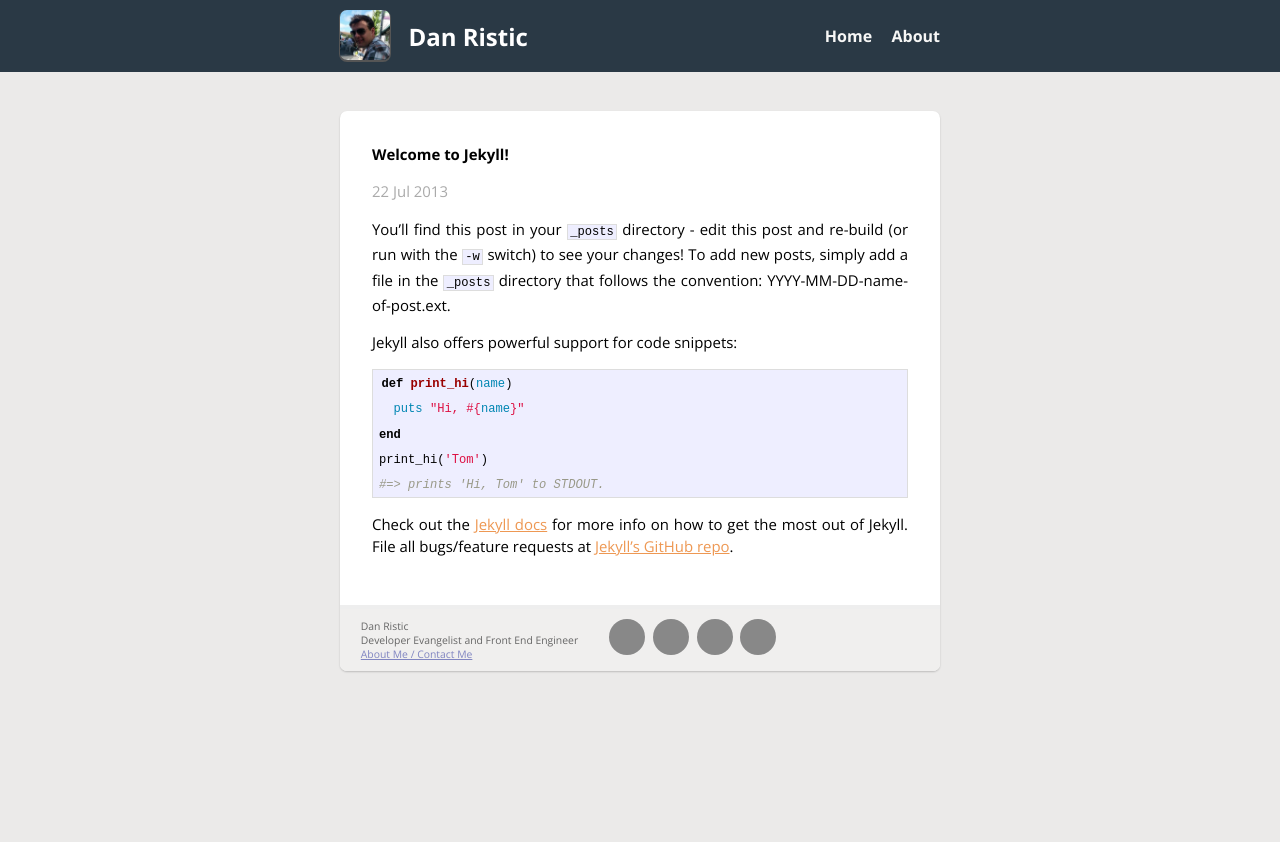
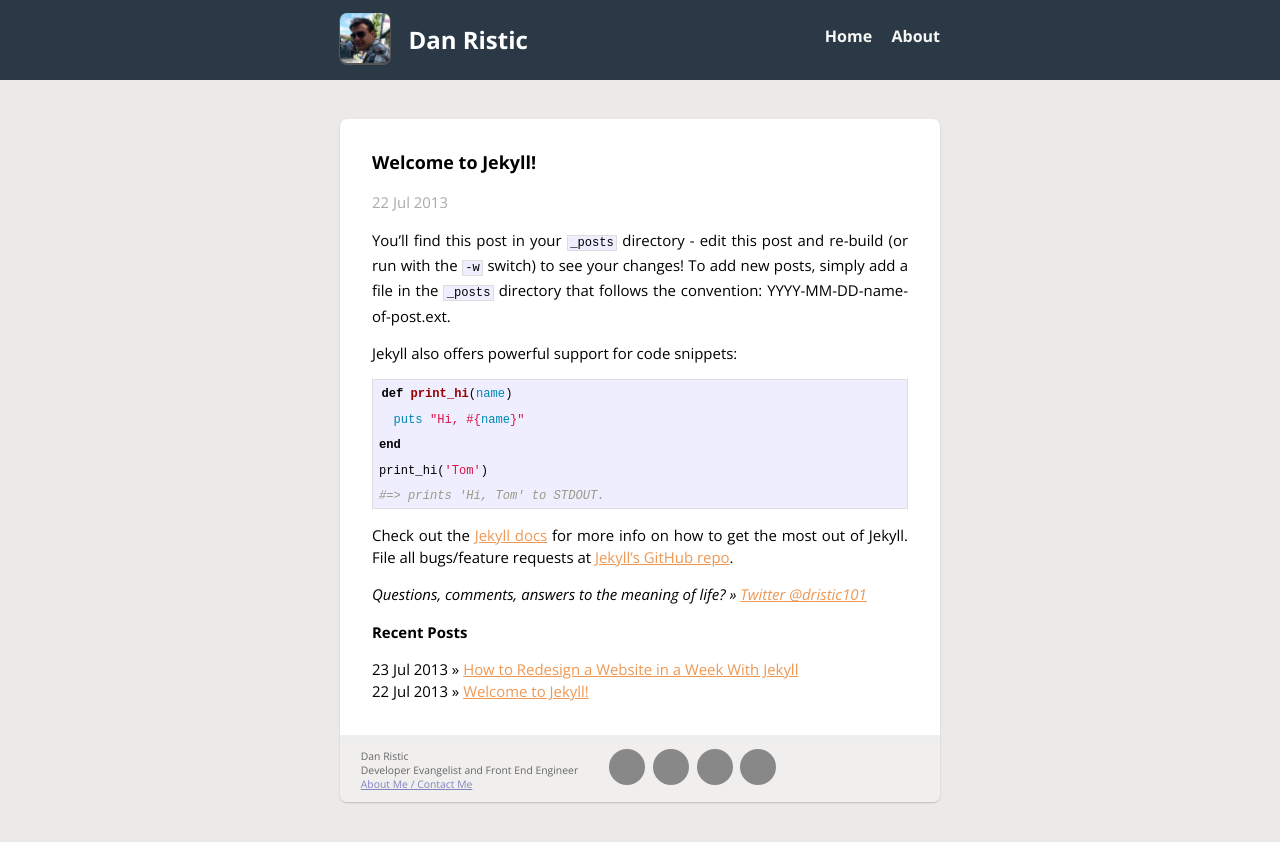
Before and after one commit to dristic/website, a Jekyll site: the page built from _posts/2013-07-22-welcome-to-jekyll.markdown, in a window 1280 px wide. Shown: the top 842 px of the page. Built offline with Jekyll 4.4.1, drawn with Linux system fonts in a browser that asks for light colours; nearby versions of some CDN libraries; a style sheet for code colours, icons or effects is not loaded.

Commit message:
Update post.

```diff
--- a/_layouts/post.html
+++ b/_layouts/post.html
@@ -1,9 +1,22 @@
 ---
 layout: default
 ---
-<h2>{{ page.title }}</h2>
+<h1 class="title">{{ page.title }}</h1>
 <p class="meta">{{ page.date | date_to_string }}</p>
 
 <div class="post">
 {{ content }}
 </div>
+
+<p class="post-tweet">
+  Questions, comments, answers to the meaning of life?</i> &raquo; <a href="http://twitter.com/dristic101/" target="_blank"><i class="icon-twitter"><span>Twitter @dristic101</span></a>
+</p>
+
+<h1>Recent Posts</h1>
+<ul>
+  {% for post in site.posts %}
+    <li>
+      <span>{{ post.date | date_to_string }}</span> &raquo; <a href="{{ site.baseurl }}{{ post.url }}">{{ post.title }}</a></span>
+    </li>
+  {% endfor %}
+</ul>
--- /dev/null
+++ b/_posts/2013-07-23-how-to-redesign-a-website.markdown
@@ -0,0 +1,38 @@
+---
+layout: post
+title:  "How to Redesign a Website in a Week With Jekyll"
+date:   2013-07-23 08:44:06
+categories: update
+---
+
+"I have finally found some free time in my busy day to build a brand new website", said every developer ever. Well I am glad I got my required first sentence for this blog out of the way. Now onto bigger and better things!
+
+I wanted to start this blog and personal website off right. One of the first things I did was come up with a list of reasons on why I should start building a brand new site:
+
+1. My old website was written when HTML 4 was cool. As a front engineer I felt an obligation to update.
+2. It also had outdated content and I could not find the source code (because it was written before I had a GitHub account).
+3. I wanted to start writing for both personal and work related reasons and needed to add a blog component.
+4. The website was in PHP which I have not used in a while.
+
+From what I have found many people, especially engineers, redesign a website for these issues. The biggest reason is because the code is unmanageable and engineers are perfectionists when it comes to things they build. I find most of these people start a project and never finish. I decided that this was not acceptable and not only forced myself to redesign my website but also to do it in one week.
+
+<img src="{{ site.baseurl }}/assets/jekyll-logo.png" width="50%" height="50%" style="float: right" />
+
+So I set on my task to redesign this website into something much more manageable. My first iteration landed in nodejs. As hard as I tried I could not find something that was not in the prototype stage and decided to ditch that solution. From there I wound up in Wordpress. Finding and customizing a Wordpress template was a nightmare so I opted for something easier. Finally I landed on using [jekyll](http://jekyllrb.com) which is a great ruby gem and is what you are looking at today. The setup code, from the homepage, got me up and running in seconds:
+
+{% highlight bash %}
+~ $ gem install jekyll
+~ $ jekyll new my-awesome-site
+~ $ cd my-awesome-site
+~/my-awesome-site $ jekyll serve
+# => Now browse to http://localhost:4000
+{% endhighlight %}
+
+The biggest reasons for choosing jekyll was for ease of use and speed. With Wordpress you often have five or six complex template files to manage where with jekyll you have two or three simple ones. There is no database to manage and no admin dashboard to learn how to use which made it easy to get started. I was able to add additional features I wanted like SASS and a feed XML quickly and easily with a few lines of code. It is even all open source and on GitHub so you can see the code for yourself! Customizing the style was easy and it provides great templating features like markdown and textile. I was quite amazed at what I had done in the first few days.
+
+My experience with jekyll was great. I never once hit a dead end or a wall and how easy it was to use made me more and more excited to get it finished. It is even able to be hosted on GitHub pages so if you are a GitHub user this makes life easy. If you plan on creating a personal blog or website I would recommend checking it out.
+
+# Where to go next
+* [jekyll](http://jekyllrb.com)
+* [jekyll XML feed](http://github.com/xml-feed)
+* [compass](http://compass-style.org)
--- a/css/screen.css
+++ b/css/screen.css
@@ -143,6 +143,11 @@ blockquote {
 }
 
 /* line 58, ../sass/screen.scss */
+.title {
+  font-size: 120%;
+}
+
+/* line 62, ../sass/screen.scss */
 .container {
   display: block;
   width: 600px;
@@ -154,30 +159,36 @@ blockquote {
 /* Home
 /*
 /*****************************************************************************/
-/* line 69, ../sass/screen.scss */
+/* line 73, ../sass/screen.scss */
 ul.posts {
   list-style-type: none;
   margin-bottom: 2em;
 }
 
-/* line 74, ../sass/screen.scss */
+/* line 78, ../sass/screen.scss */
 ul.posts li {
   line-height: 1.75em;
   border-bottom: 1px solid #ebeae9;
   margin-bottom: 10px;
   padding-bottom: 10px;
 }
-/* line 80, ../sass/screen.scss */
+/* line 84, ../sass/screen.scss */
 ul.posts li span.title {
   font-size: 120%;
+  font-weight: bold;
 }
-/* line 84, ../sass/screen.scss */
+/* line 88, ../sass/screen.scss */
+ul.posts li span.title a {
+  color: black;
+}
+/* line 93, ../sass/screen.scss */
 ul.posts li span.date {
   color: #aaa;
   font-family: Monaco, "Courier New", monospace;
   font-size: 80%;
+  text-transform: uppercase;
 }
-/* line 90, ../sass/screen.scss */
+/* line 100, ../sass/screen.scss */
 ul.posts li p {
   -webkit-transition: 0.3s color;
   -moz-transition: 0.3s color;
@@ -185,20 +196,20 @@ ul.posts li p {
   transition: 0.3s color;
   color: #888888;
 }
-/* line 94, ../sass/screen.scss */
+/* line 104, ../sass/screen.scss */
 ul.posts li p:hover {
   color: #6f6f6f;
 }
 
-/* line 100, ../sass/screen.scss */
+/* line 110, ../sass/screen.scss */
 .header {
   background: #2a3945;
 }
-/* line 103, ../sass/screen.scss */
+/* line 113, ../sass/screen.scss */
 .header .container {
   text-align: left;
 }
-/* line 107, ../sass/screen.scss */
+/* line 117, ../sass/screen.scss */
 .header #self {
   -webkit-box-shadow: #555555 0px 1px 0px 1px;
   -moz-box-shadow: #555555 0px 1px 0px 1px;
@@ -212,7 +223,7 @@ ul.posts li p:hover {
   vertical-align: middle;
 }
 
-/* line 119, ../sass/screen.scss */
+/* line 129, ../sass/screen.scss */
 .header a {
   -webkit-transition: 0.3s color;
   -moz-transition: 0.3s color;
@@ -224,40 +235,40 @@ ul.posts li p:hover {
   text-transform: capitalize;
 }
 
-/* line 127, ../sass/screen.scss */
+/* line 137, ../sass/screen.scss */
 .header h1.title {
   display: inline-block;
   margin-top: 1.5em;
   margin-bottom: 1.5em;
 }
 
-/* line 133, ../sass/screen.scss */
+/* line 143, ../sass/screen.scss */
 .header h1.title a {
   color: white;
 }
 
-/* line 137, ../sass/screen.scss */
+/* line 147, ../sass/screen.scss */
 .header h1.title a:hover {
   color: #7fadd1;
 }
 
-/* line 141, ../sass/screen.scss */
+/* line 151, ../sass/screen.scss */
 .header a.extra {
   color: #aaa;
   margin-left: 1em;
 }
 
-/* line 146, ../sass/screen.scss */
+/* line 156, ../sass/screen.scss */
 .header a.extra:hover {
   color: #000;
 }
 
-/* line 150, ../sass/screen.scss */
+/* line 160, ../sass/screen.scss */
 .header .nav {
   float: right;
   margin-top: 25px;
 }
-/* line 154, ../sass/screen.scss */
+/* line 164, ../sass/screen.scss */
 .header .nav a {
   -webkit-transition: 0.3s color;
   -moz-transition: 0.3s color;
@@ -267,12 +278,12 @@ ul.posts li p:hover {
   font-size: 16px;
   margin-left: 16px;
 }
-/* line 160, ../sass/screen.scss */
+/* line 170, ../sass/screen.scss */
 .header .nav a:hover {
   color: #dfdddc;
 }
 
-/* line 166, ../sass/screen.scss */
+/* line 176, ../sass/screen.scss */
 .site-container {
   -webkit-border-radius: 7px;
   -moz-border-radius: 7px;
@@ -290,7 +301,7 @@ ul.posts li p:hover {
   margin-top: 3em;
 }
 
-/* line 175, ../sass/screen.scss */
+/* line 185, ../sass/screen.scss */
 .site {
   font-size: 115%;
   text-align: justify;
@@ -299,12 +310,12 @@ ul.posts li p:hover {
   line-height: 1.5em;
 }
 
-/* line 183, ../sass/screen.scss */
+/* line 193, ../sass/screen.scss */
 .site .meta {
   color: #aaa;
 }
 
-/* line 187, ../sass/screen.scss */
+/* line 197, ../sass/screen.scss */
 .footer {
   -webkit-border-radius: 0px 0px 7px 7px;
   -moz-border-radius: 0px 0px 7px 7px;
@@ -323,12 +334,12 @@ ul.posts li p:hover {
   overflow: hidden;
   text-align: left;
 }
-/* line 199, ../sass/screen.scss */
+/* line 209, ../sass/screen.scss */
 .footer .contact-social {
   display: block;
   min-width: 300px;
 }
-/* line 204, ../sass/screen.scss */
+/* line 214, ../sass/screen.scss */
 .footer .social {
   -webkit-border-radius: 20px;
   -moz-border-radius: 20px;
@@ -349,38 +360,38 @@ ul.posts li p:hover {
   text-decoration: none;
   margin-right: 5px;
 }
-/* line 217, ../sass/screen.scss */
+/* line 227, ../sass/screen.scss */
 .footer .social:hover {
   background: #a2a2a2;
 }
-/* line 221, ../sass/screen.scss */
+/* line 231, ../sass/screen.scss */
 .footer .social i {
   color: white;
 }
-/* line 225, ../sass/screen.scss */
+/* line 235, ../sass/screen.scss */
 .footer .social i > span {
   display: none;
 }
 
-/* line 231, ../sass/screen.scss */
+/* line 241, ../sass/screen.scss */
 .footer .contact {
   float: left;
   margin-right: 3em;
 }
 
-/* line 236, ../sass/screen.scss */
+/* line 246, ../sass/screen.scss */
 .footer .contact a {
   color: #8085C1;
 }
 
-/* line 240, ../sass/screen.scss */
+/* line 250, ../sass/screen.scss */
 .footer .rss {
   margin-top: 1.1em;
   margin-right: -.2em;
   float: right;
 }
 
-/* line 246, ../sass/screen.scss */
+/* line 256, ../sass/screen.scss */
 .footer .rss img {
   border: 0;
 }
@@ -391,19 +402,19 @@ ul.posts li p:hover {
 /*
 /*****************************************************************************/
 /* standard */
-/* line 257, ../sass/screen.scss */
+/* line 267, ../sass/screen.scss */
 .post pre {
   border: 1px solid #ddd;
   background-color: #eef;
   padding: 0 .4em;
 }
 
-/* line 263, ../sass/screen.scss */
+/* line 273, ../sass/screen.scss */
 .post ul, .post ol {
   margin-left: 1.35em;
 }
 
-/* line 267, ../sass/screen.scss */
+/* line 277, ../sass/screen.scss */
 .post code {
   font-family: monospace;
   border: 1px solid #ddd;
@@ -411,25 +422,30 @@ ul.posts li p:hover {
   padding: 0 .2em;
 }
 
-/* line 274, ../sass/screen.scss */
+/* line 284, ../sass/screen.scss */
 .post pre code {
   border: none;
 }
 
 /* terminal */
-/* line 279, ../sass/screen.scss */
+/* line 289, ../sass/screen.scss */
 .post pre.terminal {
   border: 1px solid #000;
   background-color: #333;
   color: #FFF;
 }
 
-/* line 285, ../sass/screen.scss */
+/* line 295, ../sass/screen.scss */
 .post pre.terminal code {
   background-color: #333;
 }
 
-/* line 289, ../sass/screen.scss */
+/* line 299, ../sass/screen.scss */
+.post-tweet {
+  font-style: italic;
+}
+
+/* line 303, ../sass/screen.scss */
 #home blockquote {
   color: #ee9853;
   font-weight: bold;
@@ -442,7 +458,7 @@ ul.posts li p:hover {
   border-left: 5px solid #ebeae9;
 }
 
-/* line 301, ../sass/screen.scss */
+/* line 315, ../sass/screen.scss */
 #about-me-img {
   width: 200px;
   height: 200px;
```
Also changed, not shown: _posts/2013-07-23-new-website.markdown (deleted, +0 -23 lines), sass/screen.scss (+14 -0 lines), assets/jekyll-logo.png (added).
